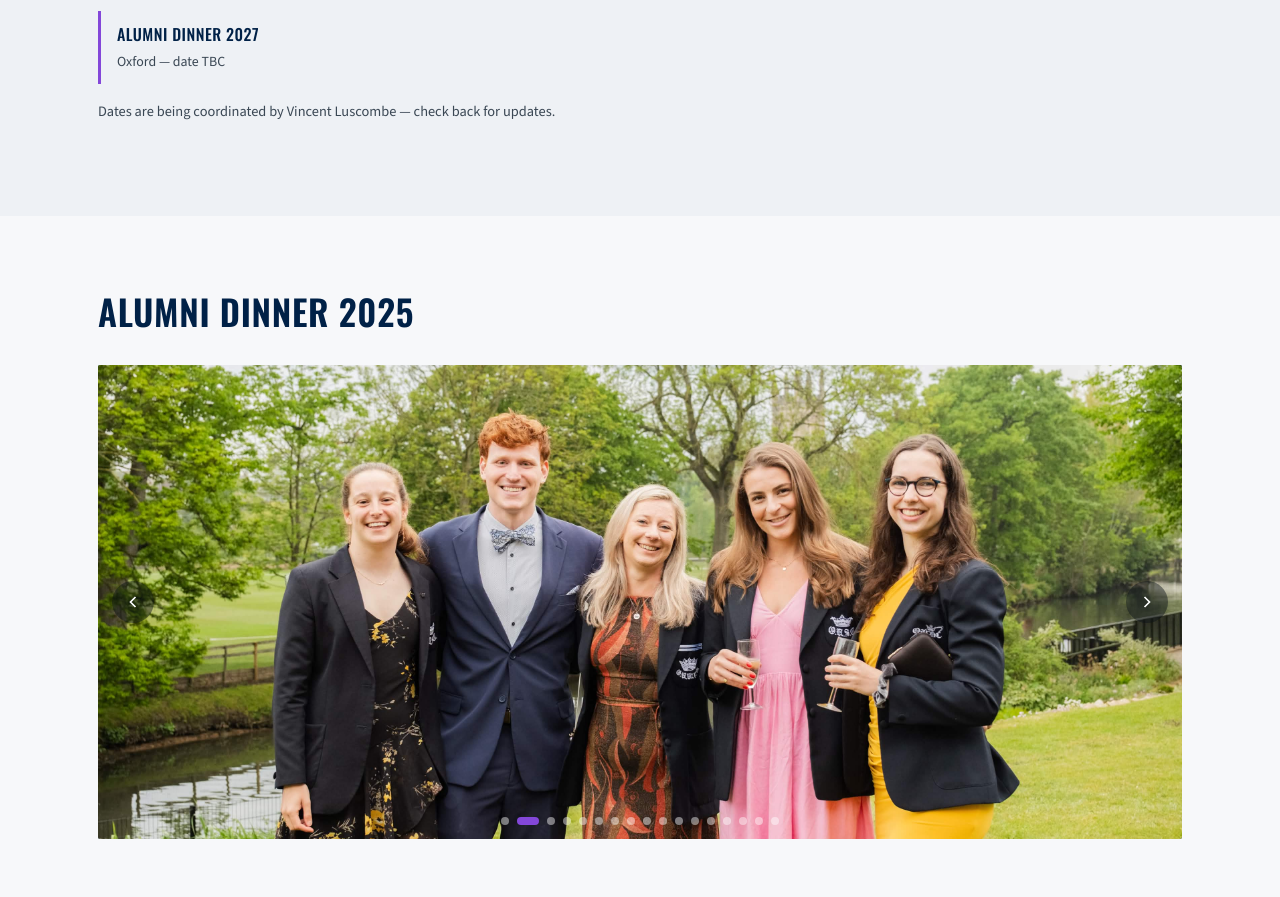
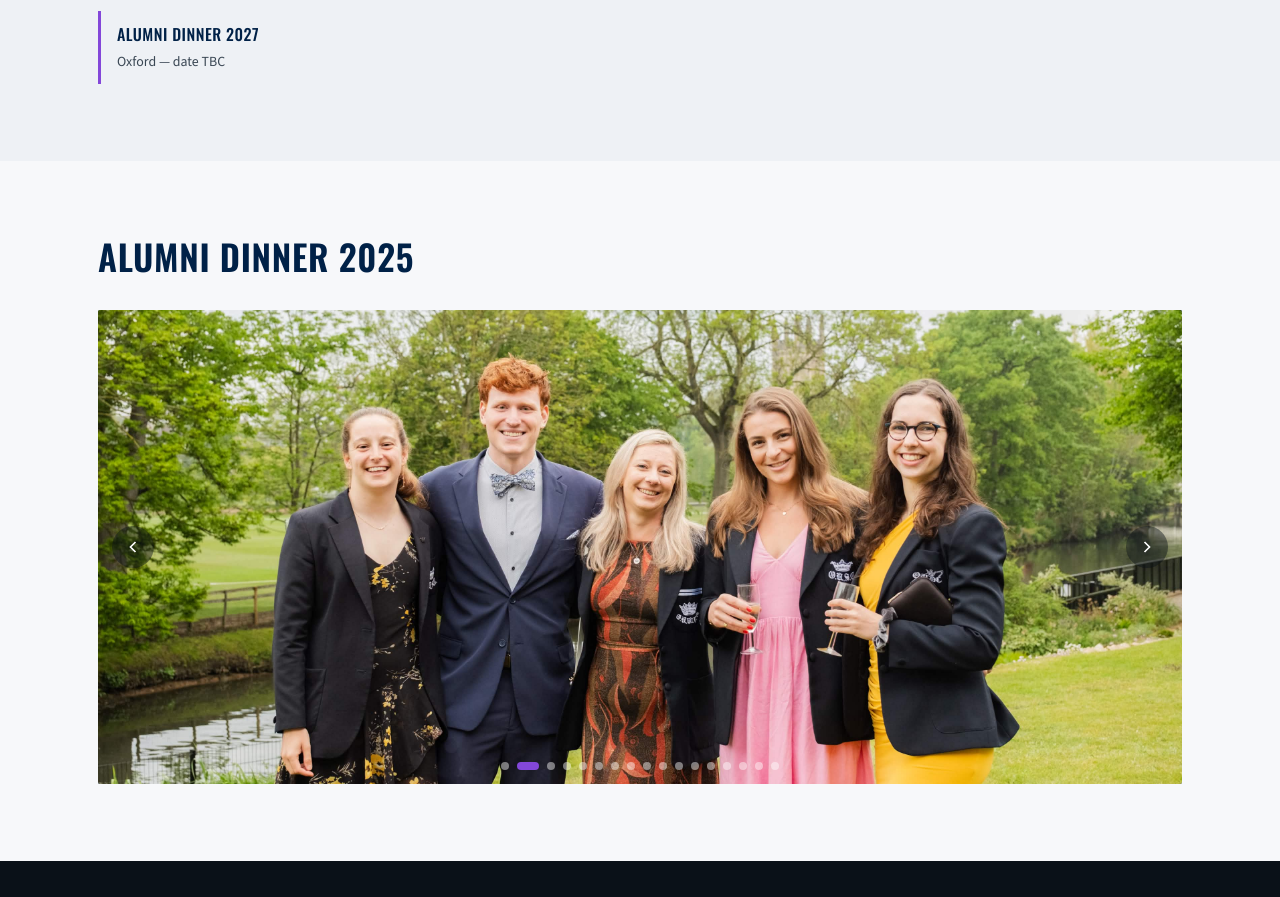
Before and after one commit to Mixalis86/ouwpc-website-2027, a plain HTML site: page alumni.html in a window 1280 px wide. Shown: the part 2566-3463 px from the top of the page. Drawn offline with nearby package versions, Linux system fonts and the light colour scheme.

Commit message:
Update alumni.html

```diff
--- a/alumni.html
+++ b/alumni.html
@@ -154,7 +154,6 @@
           <div class="event-detail">Oxford — date TBC</div>
         </li>
       </ul>
-      <p style="margin-top:1rem; font-size:0.9rem; color:#3a4754;">Dates are being coordinated by Vincent Luscombe — check back for updates.</p>
     </div>
   </section>
 
```
